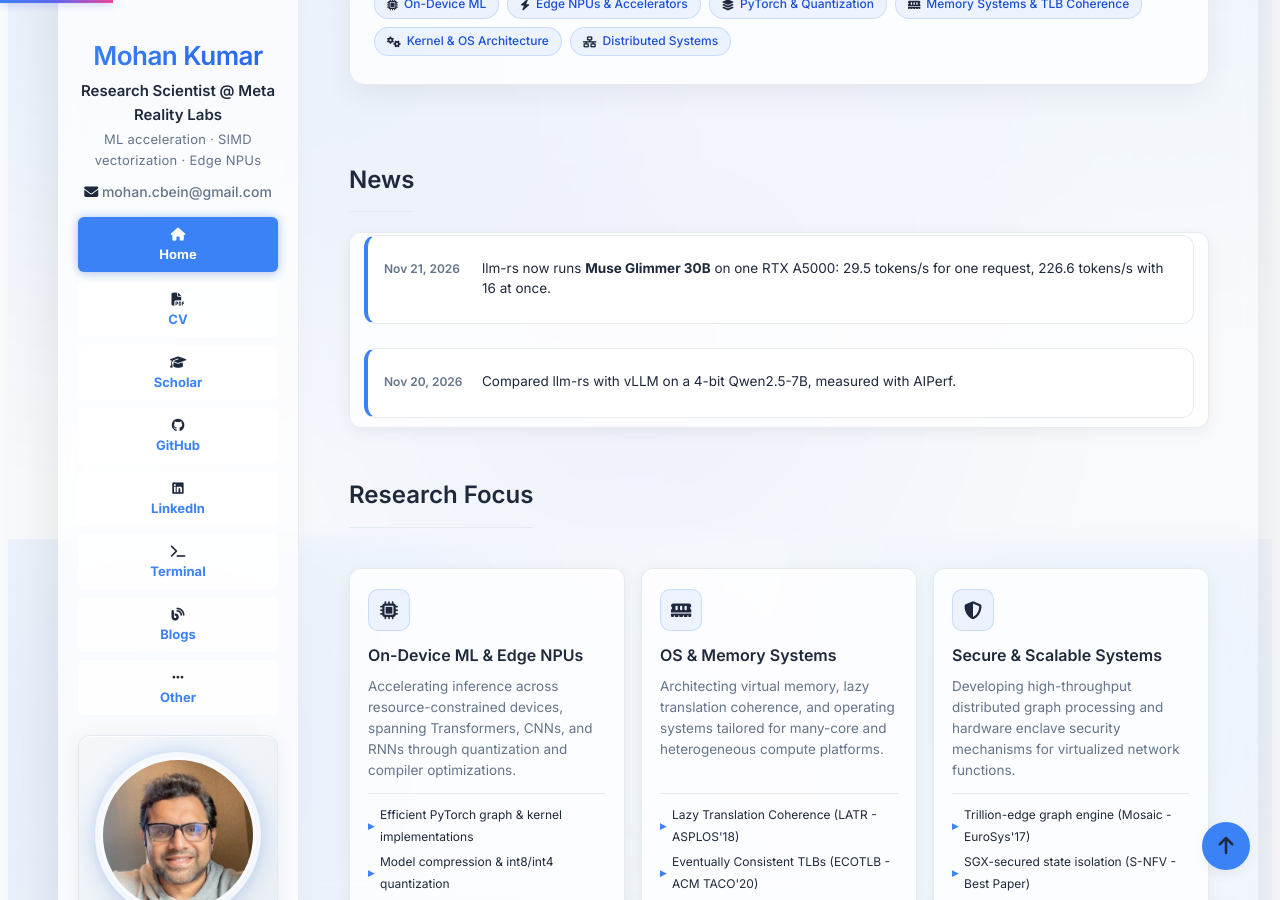
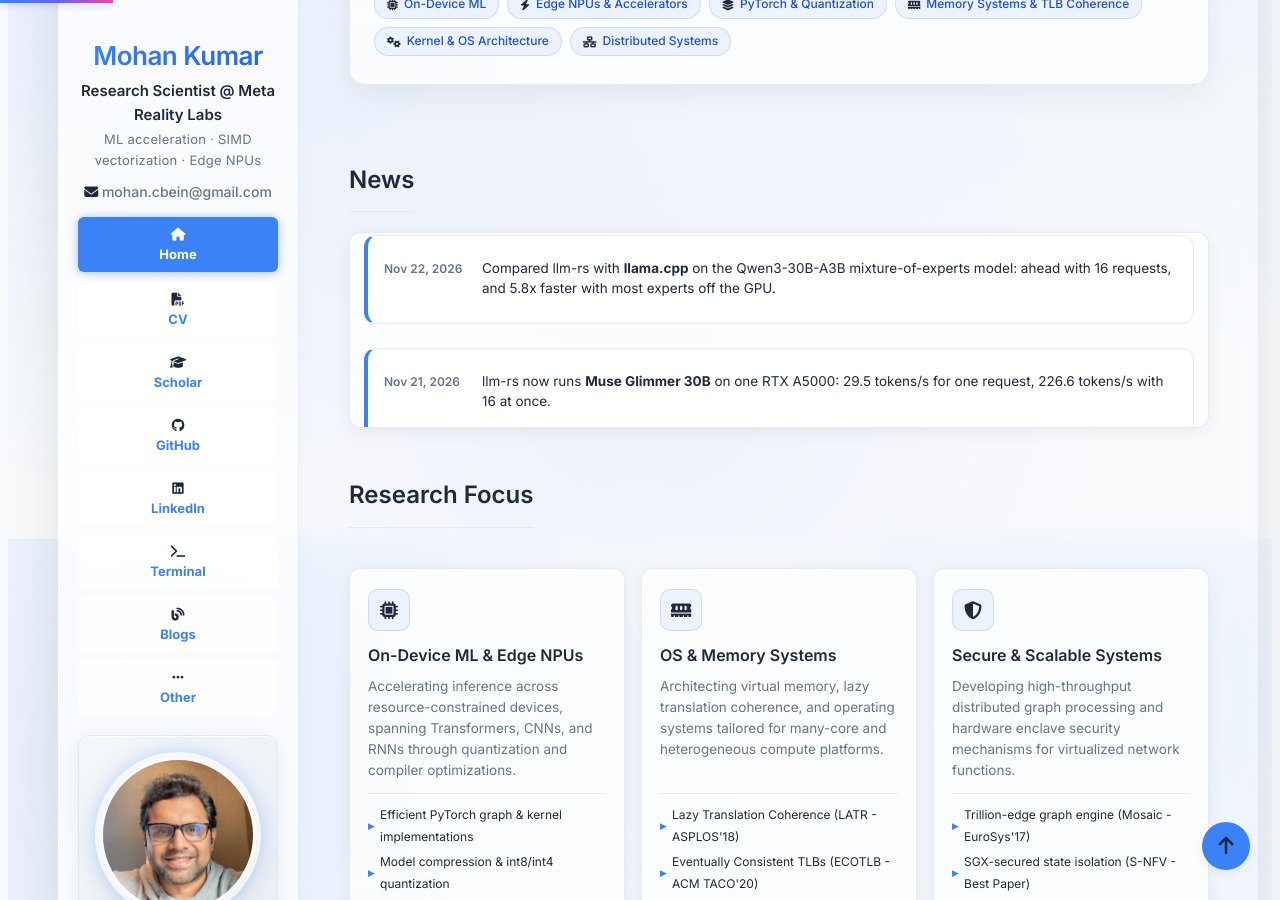
Before and after one commit to mohankku/mohankku.github.io, a Jekyll site: the page built from index.md, in a window 1280 px wide and 900 px high, scrolled down 369 px. Built offline with Jekyll 4.4.1, drawn with Linux system fonts in a browser that asks for light colours; part of the change alters nothing that is shown.

Commit message:
Add llm-rs post: Qwen3-30B-A3B against llama.cpp
Co-Authored-By: Claude Opus 5.5 <noreply@anthropic.com>

````diff
--- a/_data/news.yml
+++ b/_data/news.yml
@@ -1,6 +1,9 @@
 # Home page news feed, newest first. Each item links to `url`, which is a site
 # path (/2026/11/21/post-slug.html) or a full https:// address. `text` is
 # markdown for emphasis only; don't put links in it, the whole item is a link.
+- date: 2026-11-22
+  url: /2026/11/22/llm-rs-qwen3-moe-vs-llama-cpp.html
+  text: "Compared llm-rs with **llama.cpp** on the Qwen3-30B-A3B mixture-of-experts model: ahead with 16 requests, and 5.8x faster with most experts off the GPU."
 - date: 2026-11-21
   url: /2026/11/21/llm-rs-muse-glimmer.html
   text: "llm-rs now runs **Muse Glimmer 30B** on one RTX A5000: 29.5 tokens/s for one request, 226.6 tokens/s with 16 at once."
--- /dev/null
+++ b/_posts/2026-11-22-llm-rs-qwen3-moe-vs-llama-cpp.md
@@ -0,0 +1,139 @@
+---
+layout: post
+title: "llm-rs vs llama.cpp on Qwen3-30B-A3B: Mixture-of-Experts on One GPU"
+author: Mohan Kumar
+series: llm-rs
+tags: [rust, cuda, llm-inference, mixture-of-experts, qwen3, llama-cpp, int4]
+---
+
+This post covers adding mixture-of-experts models to llm-rs, starting with Qwen3-30B-A3B, and how it compares with llama.cpp on one 24 GB RTX A5000. It was prompted by [a comparison of vLLM and SGLang offloading MoE experts](https://dplouffe.ca/2026/11/15/vllm-vs-sglang-moe-offload/).
+
+The short version:
+- **Everything on the GPU:** llm-rs is ahead with 16 requests at once (439 vs 424 tokens/s) and behind with one request (127 vs 135 tokens/s).
+- **Experts that don't fit:** when three quarters of the experts stay in host memory, llm-rs is 5.8× faster than llama.cpp for one request.
+
+## Why MoE is different
+
+Qwen3-30B-A3B has 30.5B parameters, but only about 3.3B are used per token. Each of its 48 layers has 128 small feed-forward networks, the experts: 2048 → 768 → 2048, gated with SiLU. A router picks 8 of them for each token. Attention is ordinary grouped-query attention: 32 query heads, 4 KV heads, head_dim 128.
+
+That changes what's expensive:
+- **Decode:** a token reads only 8 of the 128 experts' weights per layer. Which 8 changes with every token.
+- **Batches:** 16 requests decoding together route 128 (token, expert) pairs per layer, but only to about 80 distinct experts. An engine that reads each expert once per step instead of once per pair saves almost half the weight traffic.
+- **Prefill:** a 256-token prompt routes 2,048 pairs per layer, about 16 per expert. That's too few rows per expert for a matrix-multiply kernel to be efficient unless all the experts run in one launch.
+- **Memory:** at 4 bits the experts are 14.5 GB of the model's ~17 GB. If they don't all fit, the question is whether the missing ones should be copied in over PCIe or computed on the CPU.
+
+## The setup
+
+Everything ran on one RunPod pod, both engines on the same machine, on November 22, 2026.
+
+**Hardware**
+- GPU: NVIDIA RTX A5000, 24 GB, 768 GB/s, driver 595.112.07, CUDA 13.2
+- Host: Intel Xeon Gold 6342 @ 2.80 GHz, 9 vCPUs and 50 GB of RAM allotted to the pod
+
+**Model**
+- llm-rs: [Qwen/Qwen3-30B-A3B](https://huggingface.co/Qwen/Qwen3-30B-A3B) in BF16 (57 GB on disk), quantized as it loads with `--quantization int4-g128`. That's asymmetric INT4 with a scale and an offset per 128 weights, about 4.5 bits a weight. The router stays in BF16.
+- llama.cpp: [unsloth/Qwen3-30B-A3B-GGUF](https://huggingface.co/unsloth/Qwen3-30B-A3B-GGUF), `Qwen3-30B-A3B-Q4_K_M.gguf` (18.6 GB). Q4_K_M mixes 4- and 6-bit blocks and averages about 4.9 bits a weight, so llama.cpp reads somewhat more bytes per token and should be slightly more accurate.
+
+**Servers**
+- llm-rs (Rust, hand-written CUDA kernels):
+  ```
+  serve --device cuda --quantization int4-g128 --max-num-seqs 16 --model-dir qwen3-30b-a3b
+  ```
+  For the offloaded run, add `LLM_RS_MOE_GPU_EXPERTS=32`.
+- llama.cpp, commit `f505c30` (Nov 22, 2026), built with `-DGGML_CUDA=ON -DCMAKE_CUDA_ARCHITECTURES=86`:
+  ```
+  llama-server -m Qwen3-30B-A3B-Q4_K_M.gguf -ngl 99 --n-cpu-moe 0 -c 16384 -np 16
+  ```
+  For the offloaded run, `--n-cpu-moe 36`. The 16 slots share the 16k-token context, which is 1,024 tokens each, enough for 256 in and 128 out.
+
+**Load**
+
+Both servers were measured with the same client, llm-rs's `bench_serve`, a Rust port of vLLM's `benchmark_serving.py`. Each request:
+- has a 256-token prompt of random token ids, so there are no prefix-cache hits;
+- asks for exactly 128 output tokens (`max_tokens: 128, ignore_eos: true`) at temperature 0;
+- streams its tokens back through the OpenAI-compatible `/v1/completions`.
+
+The requests are sent all at once (`--request-rate inf`), with a concurrency cap of 1 (2 requests) or 16 (32 requests). The metrics are:
+- **output tokens/s** across the whole run;
+- **median time to first token (TTFT)**;
+- **median time per output token after the first (TPOT)**.
+
+**Offload configurations**
+
+The two engines offload differently, so the offloaded runs aren't the same split:
+- **llama.cpp (`--n-cpu-moe 36`):** the experts of 36 of the 48 layers live in host memory and run on the CPU. The GPU holds every expert of the other 12 layers, a quarter of all experts.
+- **llm-rs (`LLM_RS_MOE_GPU_EXPERTS=32`):** every layer keeps 32 of its 128 experts in GPU slots, also a quarter, and keeps all 128 in pinned host memory. Before a step runs, the experts it routes to are copied into slots, least recently used first. All the computing happens on the GPU.
+
+## Results: everything on the GPU
+
+| Engine | GPU memory | 1 at a time: tokens/s | TTFT | TPOT | 16 at once: tokens/s | TTFT | TPOT |
+|---|---|---|---|---|---|---|---|
+| llm-rs | 21.3 GB | 126.8 | **188 ms** | 6.70 ms | **439.1** | 718 ms | **30.9 ms** |
+| llama.cpp | 19.4 GB | **134.8** | 257 ms | **6.19 ms** | 424.3 | **621 ms** | 33.1 ms |
+
+The result is split:
+- **One request:** llama.cpp decodes about 8% faster per token, and llm-rs starts answering 27% sooner.
+- **16 requests:** llm-rs decodes 7% faster per token and has 3.5% more throughput, and llama.cpp gets the first token out sooner.
+
+Both engines answer "The capital of France is" with " Paris." llm-rs's GPU memory includes a KV cache that grows to fill whatever the weights leave free, so its 21.3 GB isn't the minimum it needs.
+
+## Results: three quarters of the experts off the GPU
+
+| Engine | GPU memory | 1 at a time: tokens/s | TTFT | TPOT | 16 at once: tokens/s | TTFT | TPOT |
+|---|---|---|---|---|---|---|---|
+| llm-rs, 32 of 128 experts a layer on the GPU | 21.3 GB | **40.7** | 1,127 ms | **23.8 ms** | **25.5** | **3.8 s** | **604 ms** |
+| llama.cpp, 12 of 48 layers' experts on the GPU | 7.1 GB | 7.0 | **1,000 ms** | 136.5 ms | 18.2 | 5.8 s | 843 ms |
+
+**One request at a time:** paging experts over PCIe is 5.8× faster than running them on 9 vCPUs. A single request reuses many of the same experts from token to token, so most steps find their experts already in a slot, and the GPU computes them far faster than the CPU can.
+
+**16 requests at once:** both engines collapse. Sixteen requests route to about 80 distinct experts per layer, so llm-rs has to reload around 50 experts per layer every step, about 6 GB over PCIe. llama.cpp's CPU has to compute 36 layers of experts for 16 tokens. llm-rs is still 1.4× ahead, but neither is usable at this concurrency.
+
+**Memory:** llama.cpp's GPU memory really does drop, to 7.1 GB. llm-rs hands what paging frees to the KV cache, so its GPU memory stays at 21.3 GB. Capping that is on the list.
+
+## How llm-rs got here
+
+The first working version was much slower. Three changes on the GPU path closed the gap. All four rows use the same card and the same load; the first was measured a day earlier, on a different pod:
+
+| llm-rs version | 1 at a time: tokens/s | TTFT | TPOT | 16 at once: tokens/s | TTFT | TPOT |
+|---|---|---|---|---|---|---|
+| First version: a kernel launch per (token, expert) pair | 53.3 | 1,274 ms | 9.07 ms | 67.3 | 12.7 s | 139 ms |
+| + prefill experts on the tensor cores | 76.8 | 590 ms | 8.97 ms | 164.1 | 1.61 s | 86.1 ms |
+| + decode grouped by expert | 97.2 | 522 ms | 6.49 ms | 354.2 | 1.55 s | 33.6 ms |
+| + prefill grouped by expert, one launch | 126.8 | 188 ms | 6.70 ms | 439.1 | 718 ms | 30.9 ms |
+
+**1. Tensor cores for prefill.** For each layer, the routing results came back to the host, the pairs were sorted by expert there, and each expert's rows ran through llm-rs's existing INT4 prefill GEMM. That GEMM reads the stacked expert weights directly at an offset, with no copy.
+
+**2. Decode grouped by expert.** A small kernel sorts the step's pairs by expert on the GPU, with no host round trip, so decode steps can still run as CUDA graphs. Then one block per (row tile, expert) reads each weight word once and applies it to up to four of that expert's tokens. The block reuses the dense INT4 kernels' load pattern: 16-byte input loads and several weight rows per warp.
+- **16 requests:** 2.6× faster per token. Most of that is reading each expert once instead of once per pair.
+- **One request:** 1.4× faster per token, from the better loads alone. One token gets no reuse.
+
+My earlier attempt at grouping had been slower. It always computed eight pairs per block, even when an expert had only one, so at one request it did eight times the arithmetic for nothing. The fix is a uniform branch that skips the unused slots.
+
+**3. Prefill grouped by expert, in one launch.** Step 1 still waited on the host and launched about 256 small GEMMs per layer, each only 12–16 blocks wide on a 64-SM GPU. Now:
+- the GPU sorting kernel also writes a work list: one item per (expert, up to 128 rows);
+- the prefill GEMM gained a mode where block (b, i) runs work item i against its expert's slice of the weights;
+- every expert's gated MLP is then one launch, and every expert's down projection another.
+
+With one request, time to first token fell from 514 ms to 188 ms. With 16 it fell from 2.35 s to 718 ms. Each row is computed exactly as before, so the logits match the old path bit for bit.
+
+**Checks.** Each step was checked the same way as earlier models. Qwen3-30B-A3B truncated to 4 layers, compared on a 13-token prompt:
+- llm-rs's CPU path against Hugging Face transformers in float32: max logit difference 4e-5;
+- every GPU path against the CPU in the same INT4 format: the same top token at every position, cosine 0.999998 or better.
+
+## How fair is this?
+
+These are the caveats I'd want to know as a reader:
+- **One run per configuration.** The 16-at-once runs are 32 requests each, and sessions varied by about 0.2 ms per token. A 3.5% lead is at the edge of what one run can show. I'd want three runs of each, interleaved, before calling it.
+- **Different quantization.** Q4_K_M uses about 0.4 bits more per weight than int4-g128 and loses less accuracy. A same-format comparison isn't possible: llm-rs doesn't read GGUF, and llama.cpp doesn't read llm-rs's format.
+- **Not interleaved.** llama.cpp ran once, between llm-rs's runs, on the same pod and the same day. The llm-rs rows in the "How llm-rs got here" table are each paired with a same-session control run.
+- **Output length not checked for llama.cpp.** I didn't confirm that llama.cpp honored `ignore_eos` on every request. TPOT doesn't depend on it, but tokens/s would be lower if a request stopped early. Random-token prompts make an early stop unlikely.
+- **Different offload splits.** The offloaded runs compare per-layer splits (llama.cpp) against per-expert ones (llm-rs). Both hold about a quarter of the experts on the GPU, but they're different quarters. llm-rs also keeps the full GPU memory.
+- **llama.cpp settings.** Defaults for everything except the flags above. Some other flags might well make llama.cpp faster on this card, and I didn't search for them.
+
+## What's next
+
+- **One request, all on the GPU:** llm-rs is 0.5 ms per token behind llama.cpp. A profile should show whether the gap is in the experts, in attention, or in the many small kernels between them.
+- **Paging under load:** overlap the expert copies with computing the previous layer, give more slots to layers that miss more, and cap the KV cache so paging actually frees GPU memory.
+- **Bigger batches:** above 16 requests each expert gets more tokens per step, and the decode kernel's chunks of four and the switch to the tensor-core path need retuning.
+
+All the numbers are in the llm-rs repo's `docs/PERF.md`.
````
